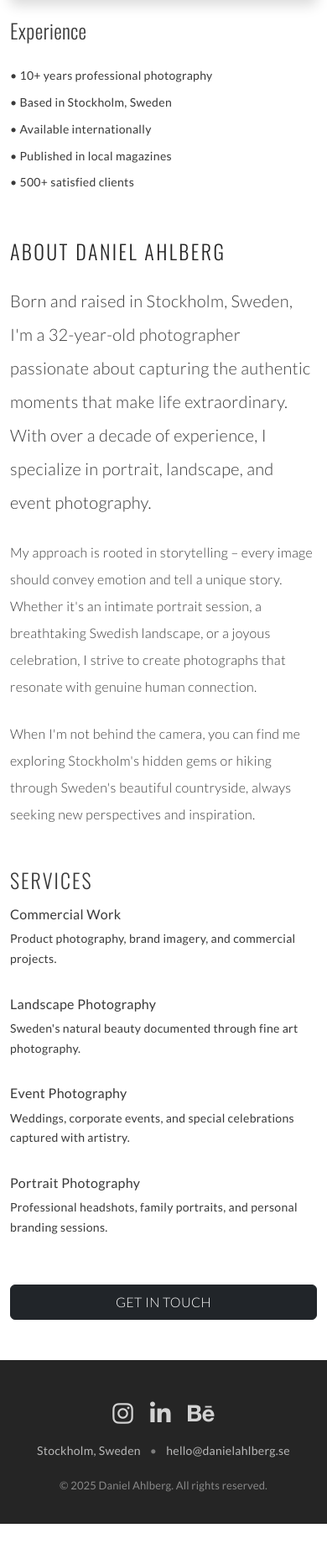
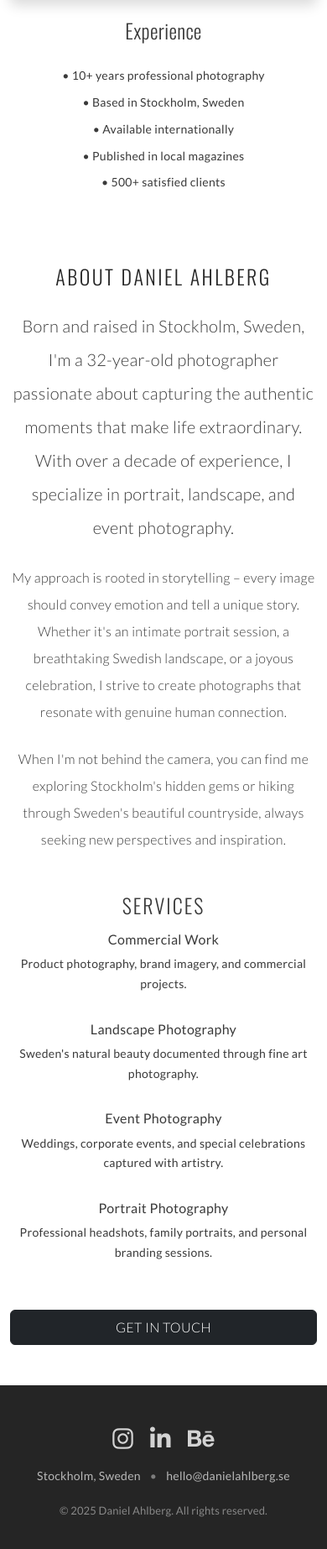
Before and after one commit to ispeakfishlanguage/danielahlberg.me, a Django app: page /about/ in a window 390 px wide. Shown: the part 373-2218 px from the top of the page at 84% size. Before the commit the page ends 2188 px from the top, so only its background shows below. Run offline with Django 4.2, Linux system fonts and the light colour scheme; some web fonts are replaced.

Commit message:
Add mobile styling for About section
- Display image first, then text on mobile using flex-direction: column-reverse
- Center all text and heading in About section on mobile
- Stack buttons vertically at full width
- Add spacing between image and text

🤖 Generated with [Claude Code](https://claude.com/claude-code)

Co-Authored-By: Claude <noreply@anthropic.com>

```diff
--- a/static/css/style.css
+++ b/static/css/style.css
@@ -1116,6 +1116,41 @@ body:not(.hero-page) .navbar-toggler-bar {
         padding: 14px 24px;
         margin: 0 !important;
     }
+
+    /* About section mobile - reverse order and center text */
+    section .row.align-items-center {
+        flex-direction: column-reverse;
+    }
+
+    section .row.align-items-center .col-lg-8,
+    section .row.align-items-center .col-md-7 {
+        text-align: center !important;
+    }
+
+    section .row.align-items-center h2 {
+        text-align: center !important;
+    }
+
+    section .row.align-items-center p {
+        text-align: center !important;
+    }
+
+    section .row.align-items-center .text-start {
+        text-align: center !important;
+        display: flex;
+        flex-direction: column;
+        gap: 12px;
+    }
+
+    section .row.align-items-center .text-start .btn {
+        width: 100%;
+        margin: 0 !important;
+    }
+
+    section .row.align-items-center .col-lg-4,
+    section .row.align-items-center .col-md-5 {
+        margin-bottom: 30px;
+    }
 }
 
 @media (min-width: 769px) and (max-width: 1024px) {
```
